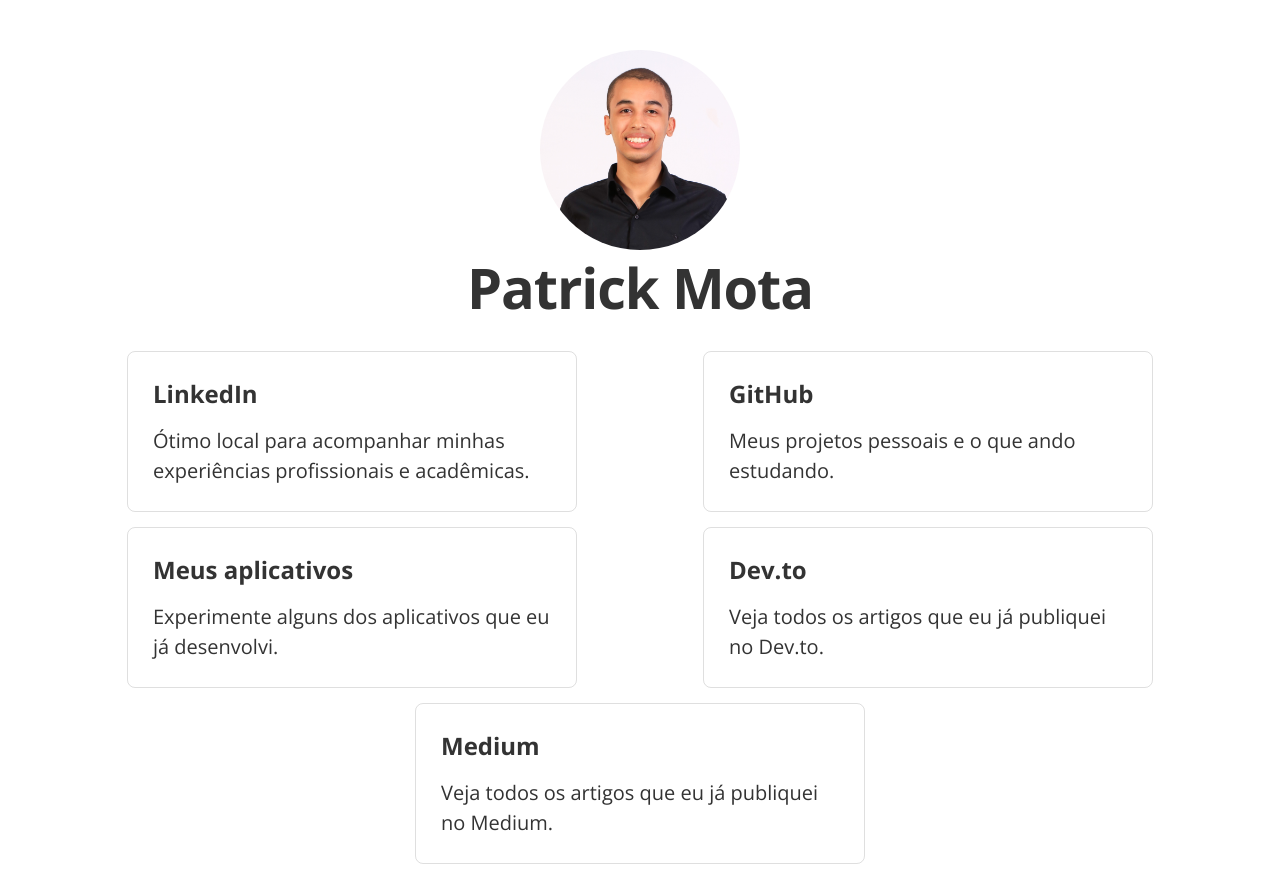
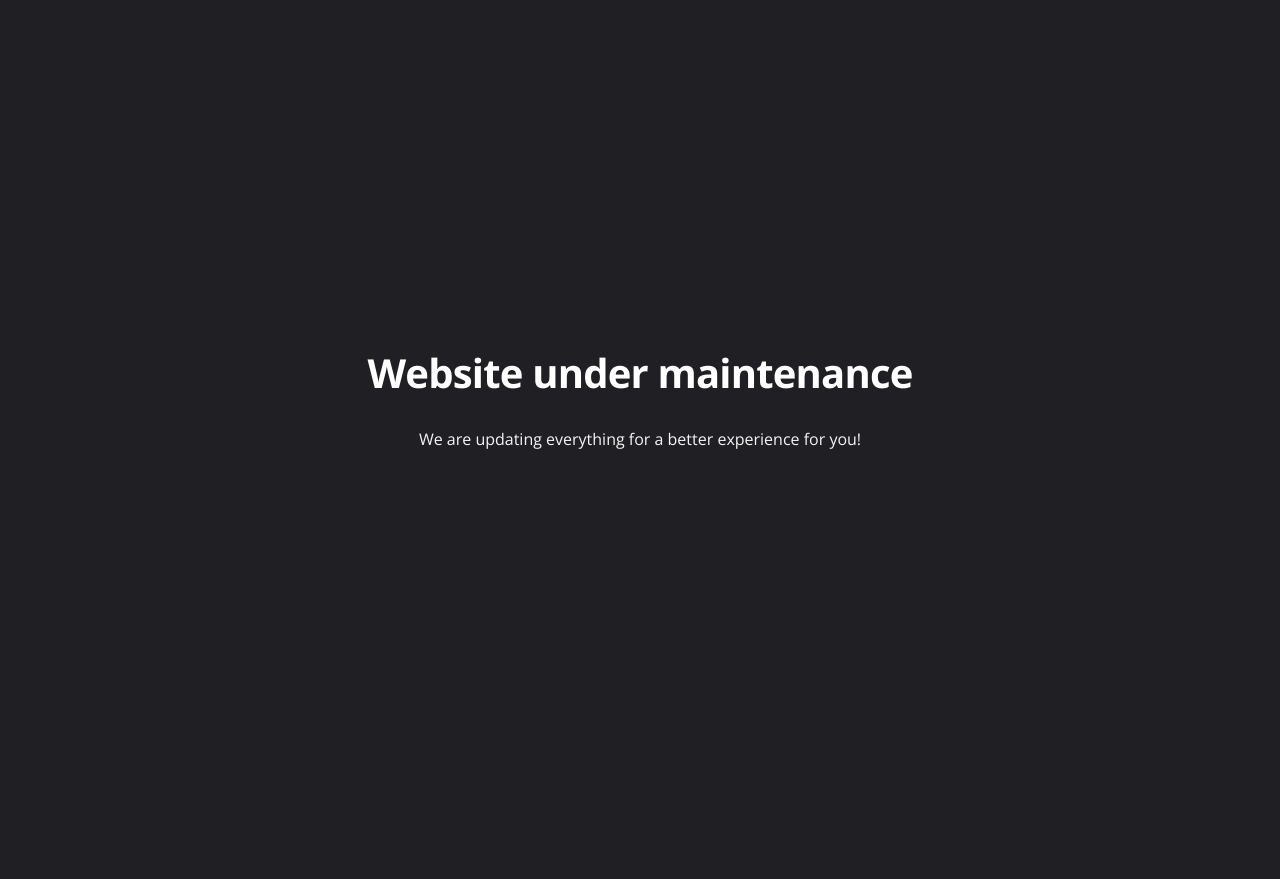
Before and after one commit to Patrick-Wilker/portfolio-linktree, a PHP site: page / in a window 1280 px wide. After the commit the page ends 449 px from the top, so only its background shows below. Run offline with PHP 8.4, Linux system fonts and the light colour scheme.

Commit message:
Adds maintenance status

```diff
--- a/index.html
+++ b/index.html
@@ -19,43 +19,10 @@
 
     <body>
 
-        <header>
-            <img src="./images/profile.jpg" title="Patrick Mota"/>
-            <h1>Patrick Mota</h1>
-        </header>
-
-        <main>
-            <a href="https://www.linkedin.com/in/opatrickmota/" target="_blank">
-                <div class="card">
-                    <h2>LinkedIn</h2>
-                    <p>Ótimo local para acompanhar minhas experiências profissionais e acadêmicas.</p>
-                </div>
-            </a>
-            <a href="https://github.com/opatrickmota" target="_blank">
-                <div class="card">
-                    <h2>GitHub</h2>
-                    <p>Meus projetos pessoais e o que ando estudando.</p>
-                </div>
-            </a>
-            <a href="https://play.google.com/store/apps/developer?id=Patrick+Mota" target="_blank">
-                <div class="card">
-                    <h2>Meus aplicativos</h2>
-                    <p>Experimente alguns dos aplicativos que eu já desenvolvi.</p>
-                </div>
-            </a>
-            <a href="https://dev.to/opatrickmota" target="_blank">
-                <div class="card">
-                    <h2>Dev.to</h2>
-                    <p>Veja todos os artigos que eu já publiquei no Dev.to.</p>
-                </div>
-            </a>
-            <a href="https://medium.com/@opatrickmota" target="_blank">
-                <div class="card">
-                    <h2>Medium</h2>
-                    <p>Veja todos os artigos que eu já publiquei no Medium.</p>
-                </div>
-            </a>
-        </main>
+        <div>
+            <h1>Website under maintenance</h1>
+            <p>We are updating everything for a better experience for you! </p>
+        </div>
 
     </body>
 
--- a/styles.css
+++ b/styles.css
@@ -13,88 +13,28 @@ html, body, #root{
 body{
     text-align: center;
     -webkit-font-smoothing: antialiased !important;
+    background-color: #202024;;
 }
 
-header > img{
-    width: 200px;
-    height: 200px;
-    border-radius: 100%;
-    margin-top: 50px;
+div {
+    width: 100vw;
+    height: 100vh;
+    display: flex;
+    flex-direction: column;
+    justify-content: center;
+    align-items: center;
+    padding: 20px;
 }
 
-header > h1 {
+div > h1 {
     margin-bottom: 2rem;
     line-height: 1.15;
-    font-size: 3.5rem;
+    font-size: 2.5rem;
     text-align: center;
     letter-spacing: -0.02em;
-    color: #333333;
+    color: #FFFFFF;
 }
 
-main{
-    width: 70%;
-    display: flex;
-    flex-wrap: wrap;
-    justify-content: space-around;
-    margin: auto;
+div > p {
+    color: #F4F4F4;
 }
-
-a{
-    color: #333333;
-	text-decoration: none;
-}
-
-a:hover{
-    color: blue;
-    cursor: pointer;
-}
-
-.card{
-    border: 1px solid #33333328;
-    border-radius: 8px;
-    width: 450px;
-    margin-bottom: 15px;
-    padding: 25px;
-}
-
-.card:hover{
-    border-color: blue;
-}
-
-.card > h2 {
-    text-align: left;
-    margin: 0 0 1rem 0;
-    font-size: 1.5rem;
-}
-
-.card > p{
-    text-align: left;
-    font-size: 1.25rem;
-    line-height: 1.5;
-}
-
-@media only screen and (max-width: 1300px) {
-    main{
-        width: 90%;
-    }
-}
-
-@media only screen and (max-width: 1000px) {
-    main{
-        display: block;
-
-    }
-    a{
-        width: 100%;
-    }
-    .card{
-        width: 80%;
-        margin: 0px auto 20px;
-    }
-}
-
-@media only screen and (max-width: 800px) {
-    .card{
-        width: 100%;
-    }
-}
```
Also changed, not shown: images/favicon.ico, images/profile.jpg (deleted).
